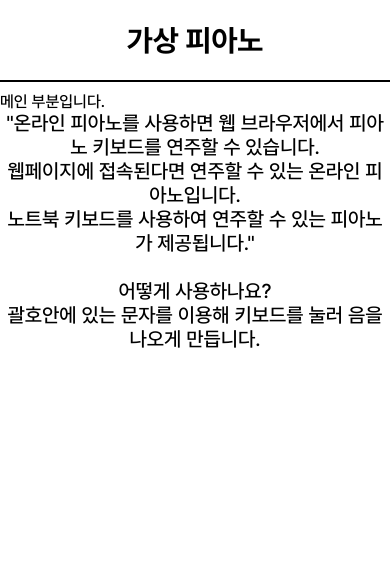
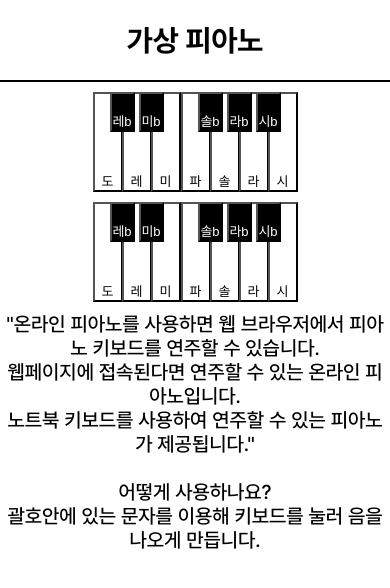
Before and after one commit to whdjh/OnlinePiano, a Next.js app in the folder next-version/: page / in a window 390 px wide. Shown: the top 588 px of the page. Built offline with nearby package versions, Linux system fonts and the light colour scheme.

Commit message:
feat:모바일 퍼스트 건반 레이아웃 구성 완료

```diff
--- a/next-version/src/components/Main.module.css
+++ b/next-version/src/components/Main.module.css
@@ -0,0 +1,55 @@
+.piano {
+  display: flex;
+  justify-content: center;
+  margin-top: 10px;
+  margin-bottom: 10px;
+}
+
+.key {
+  width: 30px;
+  height: 100px;
+  cursor: pointer;
+  font-size: 13px;
+}
+
+.black {
+  display: flex;
+  align-items: end;
+  justify-content: center;
+  background: var(--black);
+  color: var(--white);
+  height: 40px;
+  width: 25px;
+  margin-left: -13px;
+  margin-right: -13px;
+  z-index: 100;
+}
+
+.white {
+  display: flex;
+  align-items: end;
+  justify-content: center;
+  background: var(--white);
+  color: var(--black);
+  z-index: 1;
+}
+
+@media (min-width: 768px) {
+  .piano {
+    margin-top: 30px;
+    margin-bottom: 30px;
+  }
+
+  .key {
+    width: 50px;
+    height: 250px;
+    font-size: 20px;
+  }
+
+  .black {
+    height: 140px;
+    width: 36px;
+    margin-left: -15px;
+    margin-right: -15px;
+  }
+}
--- a/next-version/src/components/Main.tsx
+++ b/next-version/src/components/Main.tsx
@@ -2,6 +2,36 @@ import styles from './Main.module.css';
 
 export default function Main() {
   return (
-    <div>메인 부분입니다.</div>
+    <>
+      <div className={styles.piano}>
+        <button className={`${styles.key} ${styles.white}`}>도</button>
+        <button className={`${styles.key} ${styles.black}`}>레b</button>
+        <button className={`${styles.key} ${styles.white}`}>레</button>
+        <button className={`${styles.key} ${styles.black}`}>미b</button>
+        <button className={`${styles.key} ${styles.white}`}>미</button>
+        <button className={`${styles.key} ${styles.white}`}>파</button>
+        <button className={`${styles.key} ${styles.black}`}>솔b</button>
+        <button className={`${styles.key} ${styles.white}`}>솔</button>
+        <button className={`${styles.key} ${styles.black}`}>라b</button>
+        <button className={`${styles.key} ${styles.white}`}>라</button>
+        <button className={`${styles.key} ${styles.black}`}>시b</button>
+        <button className={`${styles.key} ${styles.white}`}>시</button>
+
+      </div>
+      <div className={styles.piano}>
+        <button className={`${styles.key} ${styles.white}`}>도</button>
+        <button className={`${styles.key} ${styles.black}`}>레b</button>
+        <button className={`${styles.key} ${styles.white}`}>레</button>
+        <button className={`${styles.key} ${styles.black}`}>미b</button>
+        <button className={`${styles.key} ${styles.white}`}>미</button>
+        <button className={`${styles.key} ${styles.white}`}>파</button>
+        <button className={`${styles.key} ${styles.black}`}>솔b</button>
+        <button className={`${styles.key} ${styles.white}`}>솔</button>
+        <button className={`${styles.key} ${styles.black}`}>라b</button>
+        <button className={`${styles.key} ${styles.white}`}>라</button>
+        <button className={`${styles.key} ${styles.black}`}>시b</button>
+        <button className={`${styles.key} ${styles.white}`}>시</button>
+      </div>
+    </>
   );
 }
```
Also changed, not shown: 1 other file (tests, documents, lock files or other folders).
